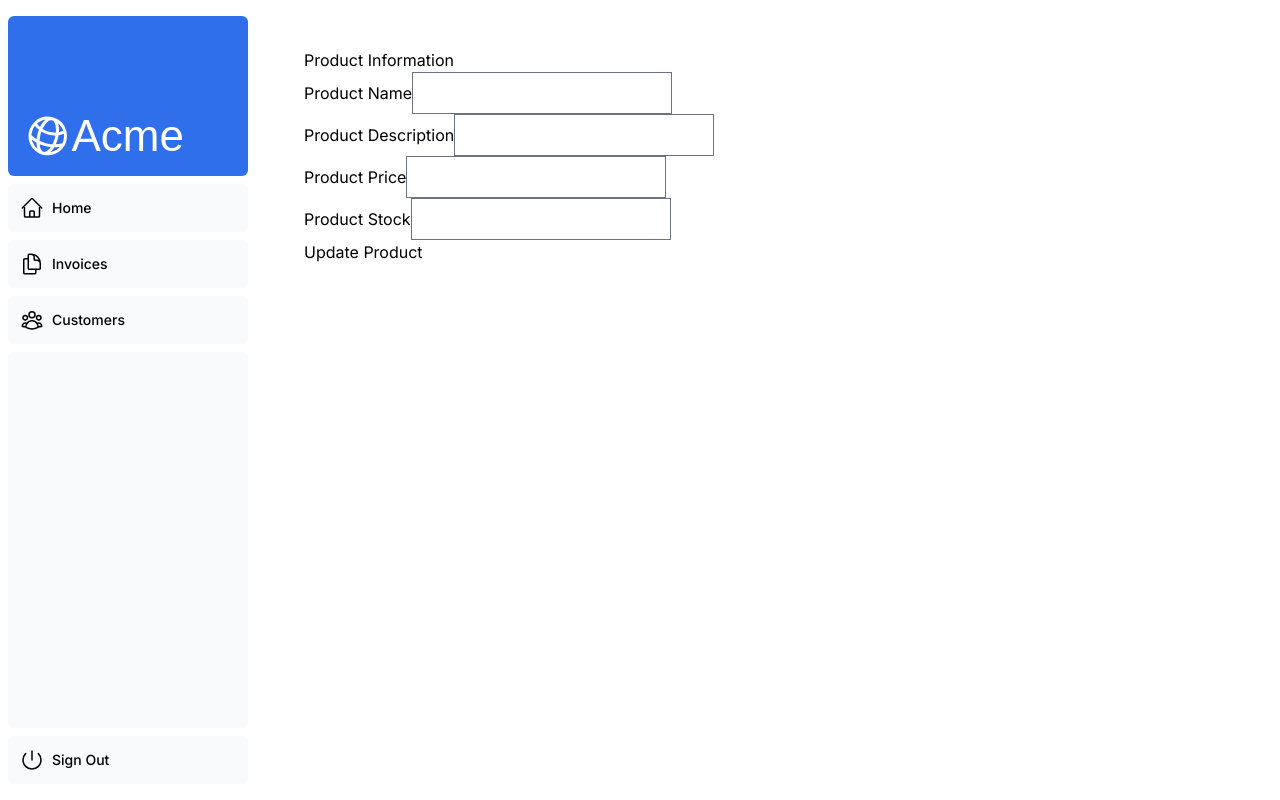
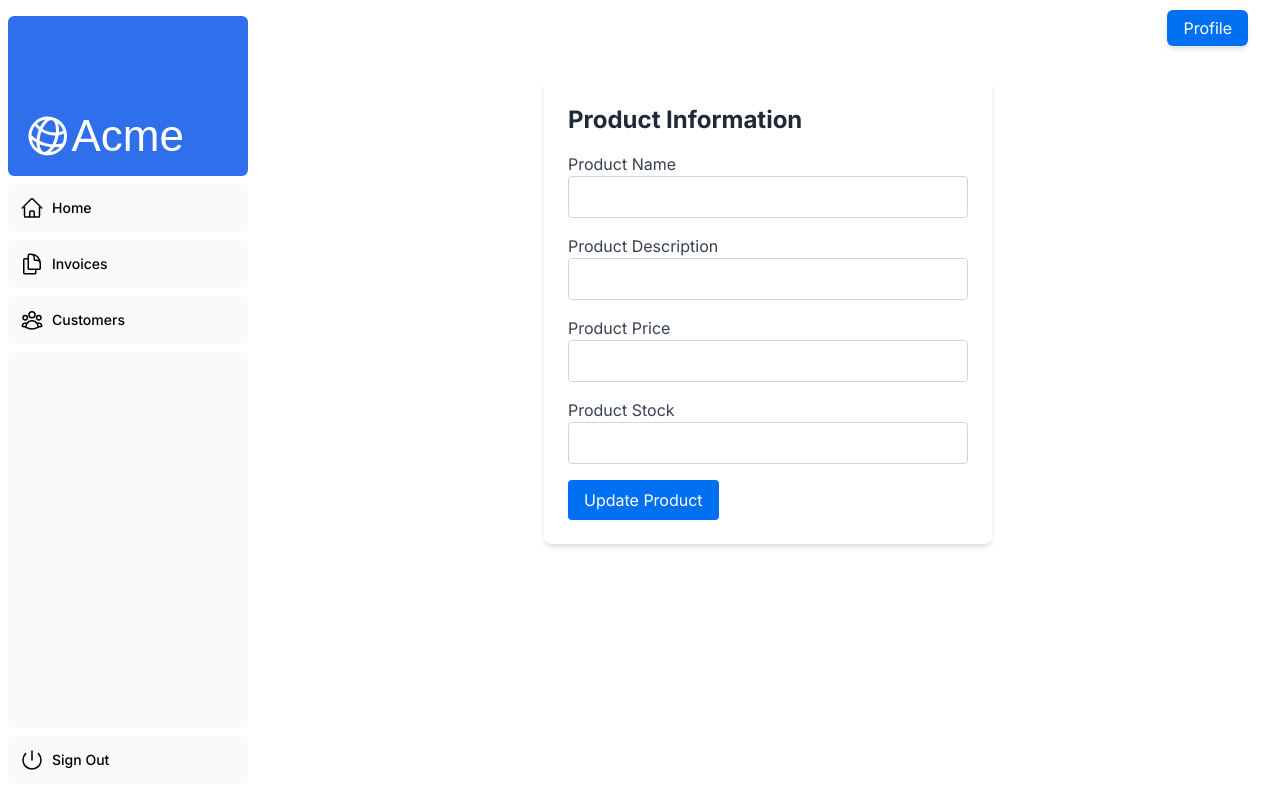
Before and after one commit to TimoteoTapia/ProjectGroup, a Next.js app: page /dashboard/profile/products/1/edit in a window 1280 px wide. Built offline with nearby package versions, Linux system fonts and the light colour scheme; no server answers; the database is empty; a web font is replaced by a local one.

Commit message:
profile Styles added

```diff
--- a/app/dashboard/layout.tsx
+++ b/app/dashboard/layout.tsx
@@ -1,4 +1,5 @@
 import SideNav from '@/app/ui/dashboard/sidenav';
+import Link from 'next/link';
 
 export default function Layout({ children }: { children: React.ReactNode }) {
   return (
@@ -6,7 +7,17 @@ export default function Layout({ children }: { children: React.ReactNode }) {
       <div className="w-full flex-none md:w-64">
         <SideNav />
       </div>
-      <div className="flex-grow p-6 md:overflow-y-auto md:p-12">{children}</div>
+      <div className="flex-grow p-6 md:overflow-y-auto md:p-12">
+        {children}
+        <div className="absolute right-4 top-4 mr-4">
+          <Link
+            href="/dashboard/profile"
+            className="rounded-md bg-blue-500 px-4 py-2 text-white shadow-md transition duration-300 hover:bg-blue-600"
+          >
+            Profile
+          </Link>
+        </div>
+      </div>
     </div>
   );
 }
--- a/app/dashboard/profile/page.tsx
+++ b/app/dashboard/profile/page.tsx
@@ -1,5 +1,6 @@
 import { fetchUserByEmail } from '@/app/lib/data';
 import { auth } from '@/auth';
+import Link from 'next/link';
 
 export default async function ProfilePage() {
   const user = await auth();
@@ -12,15 +13,49 @@ export default async function ProfilePage() {
   console.log(fetchUser);
 
   return (
-    <>
-      <div>
-        <h1>Profile</h1>
-        <p>Profile page content</p>
-      </div>
-        <div>
-            <h2>{fetchUser?.firstName} {fetchUser?.lastName}</h2>
-            <p>{fetchUser?.email}</p>
+    <section
+      style={{ fontFamily: 'Montserrat' }}
+      className="flex h-screen items-center justify-center bg-green-800 font-medium"
+    >
+      <section className="mx-auto w-64 rounded-2xl bg-gray-100 px-8 py-6 shadow-lg">
+        <div className="mx-auto mt-6 w-fit">
+          {/* Placeholder para la foto del usuario */}
+          <img
+            src="https://api.lorem.space/image/face?w=120&h=120&hash=bart89fe"
+            className="w-28 rounded-full "
+            alt="profile picture"
+          />
         </div>
-    </>
+
+        <div className="mt-8 ">
+          {/* Mostrar el nombre y correo del usuario */}
+          <h2 className="text-2xl font-bold tracking-wide text-black">
+            {fetchUser?.firstName} {fetchUser?.lastName}
+            <br />
+            {fetchUser?.email}
+          </h2>
+        </div>
+        <p className="mt-2.5 font-semibold text-emerald-400">Active</p>
+
+        <div className="mt-8 h-1 w-full rounded-full bg-black">
+          <div className="h-1 w-2/5 rounded-full bg-yellow-500 "></div>
+        </div>
+        {/* <div className="mt-3 text-sm text-white">
+          <span className="font-semibold text-gray-400">Storage:</span>
+          <span>40%</span>
+        </div> */}
+        {/* Botón con estilo tailwind */}
+        <button className="focus:shadow-outline mt-6 w-full rounded bg-blue-500 px-4 py-2 font-bold text-white hover:bg-blue-700 focus:outline-none">
+          <Link href="/dashboard/profile/products">
+            <span className="hidden md:block">Settings</span>{' '}
+          </Link>
+        </button>
+        <button className="focus:shadow-outline mt-6 w-full rounded bg-blue-500 px-4 py-2 font-bold text-white hover:bg-blue-700 focus:outline-none">
+          <Link href="/dashboard/profile/reviews">
+            <span className="hidden md:block">Review</span>{' '}
+          </Link>
+        </button>
+      </section>
+    </section>
   );
 }
--- a/app/dashboard/profile/products/[id]/page.tsx
+++ b/app/dashboard/profile/products/[id]/page.tsx
@@ -1,6 +1,6 @@
-import { fetchProductById } from "@/app/lib/data";
-import Image from "next/image";
-import Link from "next/link";
+import { fetchProductById } from '@/app/lib/data';
+import Image from 'next/image';
+import Link from 'next/link';
 
 export default async function ProfileProductDetail({
   params,
@@ -11,18 +11,23 @@ export default async function ProfileProductDetail({
   const product = await fetchProductById(id);
   return (
     <>
-            <div>
-                <h1>{product?.name}</h1>
-                <p>{product?.description}</p>
-                <p>{product?.price}</p>
-                <p>{product?.stock}</p>
+      <div className="mx-auto mt-8 max-w-md rounded-lg bg-white p-6 shadow-md">
+        <h1 className="mb-4 text-2xl font-bold text-gray-800">
+          {product?.name}
+        </h1>
+        <p className="mb-2 text-gray-600">{product?.description}</p>
+        <p className="mb-2 text-gray-700">Price: ${product?.price}</p>
+        <p className="mb-2 text-gray-700">Stock: {product?.stock}</p>
+        <div className="mx-auto h-40 w-40">
           <Image
             src={product?.image || 'https://via.placeholder.com/200'}
             alt={'Image product of ' + product?.name}
             width={200}
             height={200}
+            className="rounded-lg object-cover"
           />
         </div>
+      </div>
     </>
-    )
+  );
 }
--- a/app/dashboard/profile/products/page.tsx
+++ b/app/dashboard/profile/products/page.tsx
@@ -15,10 +15,12 @@ export default async function ProductsProfilePage() {
   return (
     <>
       <div className="flex justify-between">
-        <h1>Profile</h1>
-        <CreateProductButton />
+        <h1 className="text-2xl font-bold text-gray-800">Profile</h1>
+        <div className="ml-5">
+          <CreateProductButton />
+        </div>
       </div>
-      <div className='flex flex-column'>
+      <div className="flex-column flex">
         <ProductProfileComponent id={userId} />
       </div>
     </>
--- a/app/ui/profile/Buttons.tsx
+++ b/app/ui/profile/Buttons.tsx
@@ -7,9 +7,9 @@ export function DetailsProductsButton({ id }: { id: string }) {
   return (
     <Link
       href={`/dashboard/profile/products/${id}`}
-      className="hover:bg-silverSand-300 rounded-md border p-2"
+      className="rounded-md border border-gray-400 px-4 py-2 font-semibold text-gray-700 transition duration-300 ease-in-out hover:bg-gray-300"
     >
-      View product
+      View Product
     </Link>
   );
 }
@@ -18,17 +18,17 @@ export function CreateProductButton() {
   return (
     <Link
       href="/dashboard/profile/products/create"
+      className="inline-block rounded bg-green-500 px-4 py-2 font-bold text-white transition duration-300 ease-in-out hover:bg-green-600"
     >
       <span className="hidden md:block">Create Product</span>{' '}
     </Link>
   );
 }
-
 export function UpdateProductButton({ id }: { id: string }) {
   return (
     <Link
       href={`/dashboard/profile/products/${id}/edit`}
-      className="hover:bg-silverSand-300 rounded-md border p-2"
+      className="rounded-md border border-gray-400 px-4 py-2 font-semibold text-gray-700 transition duration-300 ease-in-out hover:bg-gray-300"
     >
       Update Product
     </Link>
@@ -40,9 +40,9 @@ export function DeleteProductButton({ id }: { id: string }) {
   return (
     <>
       <form action={deleteItem}>
-        <button className="hover:bg-silverSand-300 rounded-md border p-2">
-          <span className="sr-only">Delete</span>
-          Delete
+        <button className="rounded-md border border-gray-400 px-4 py-2 font-semibold text-gray-700 transition duration-300 ease-in-out hover:bg-gray-300">
+          <span className="sr-only">Delete Product</span>
+          Delete Product
         </button>
       </form>
     </>
--- a/app/ui/profile/CreateProductComponent.tsx
+++ b/app/ui/profile/CreateProductComponent.tsx
@@ -11,49 +11,72 @@ export default function CreateProductComponent({ id }: { id: string }) {
   );
 
   return (
-    <form action={setFormState}>
-      <div>
-        <div>
-          <label htmlFor="name">
+    <form
+      action={setFormState}
+      className="mx-auto mt-8 max-w-md rounded-lg bg-white p-6 shadow-md"
+    >
+      <div className="mb-4">
+        <label
+          htmlFor="name"
+          className="block text-sm font-medium text-gray-700"
+        >
           Product Name
         </label>
+        <input
+          name="name"
+          id="name"
+          type="text"
+          className="mt-1 w-full rounded-md border border-gray-300 p-2"
+        />
       </div>
-        <div>
-          <input name='name' id='name' type="text" />
-        </div>
-      </div>
-      <div>
-        <div>
-          <label htmlFor="description">
+      <div className="mb-4">
+        <label
+          htmlFor="description"
+          className="block text-sm font-medium text-gray-700"
+        >
           Product Description
         </label>
+        <input
+          name="description"
+          id="description"
+          type="text"
+          className="mt-1 w-full rounded-md border border-gray-300 p-2"
+        />
       </div>
-        <div>
-          <input name='description' id='description' type="text" />
-        </div>
-      </div>
-      <div>
-        <div>
-          <label htmlFor="price">
+      <div className="mb-4">
+        <label
+          htmlFor="price"
+          className="block text-sm font-medium text-gray-700"
+        >
           Product Price
         </label>
+        <input
+          name="price"
+          id="price"
+          type="text"
+          className="mt-1 w-full rounded-md border border-gray-300 p-2"
+        />
       </div>
-        <div>
-          <input name='price' id='price' type="text" />
-        </div>
-      </div>
-      <div>
-        <div>
-          <label htmlFor="stock">
+      <div className="mb-4">
+        <label
+          htmlFor="stock"
+          className="block text-sm font-medium text-gray-700"
+        >
           Product Stock
         </label>
+        <input
+          name="stock"
+          id="stock"
+          type="text"
+          className="mt-1 w-full rounded-md border border-gray-300 p-2"
+        />
       </div>
-        <div>
-          <input name='stock' id='stock' type="text" />
-        </div>
-      </div>
-      <input type="text" name="userId" id="userId" value={id} hidden/>
-      <input type="submit" value={"Create product"}  className='cursor-pointer mt-5'/>
+      <input type="text" name="userId" id="userId" value={id} hidden />
+      <input
+        type="submit"
+        value={'Create product'}
+        className="mt-5 cursor-pointer rounded-md bg-blue-500 px-4 py-2 text-white hover:bg-blue-600"
+      />
     </form>
   );
 }
--- a/app/ui/profile/EditProductComponent.tsx
+++ b/app/ui/profile/EditProductComponent.tsx
@@ -12,27 +12,65 @@ export default function EditProductComponent({
 
   return (
     <>
-      <div>
-        <h1>Product Information</h1>
-        <form action={updateProductInfo}>
-          <div>
-            <label htmlFor="name">Product Name</label>
-            <input type="text" name='name' id='name' defaultValue={productData.name}/>
+      <div className="mx-auto mt-8 max-w-md rounded-lg bg-white p-6 shadow-md">
+        <h1 className="mb-4 text-2xl font-bold text-gray-800">
+          Product Information
+        </h1>
+        <form onSubmit={updateProductInfo} className="space-y-4">
+          <div className="flex flex-col">
+            <label htmlFor="name" className="text-gray-700">
+              Product Name
+            </label>
+            <input
+              type="text"
+              name="name"
+              id="name"
+              defaultValue={productData.name}
+              className="rounded border border-gray-300 p-2"
+            />
+          </div>
+          <div className="flex flex-col">
+            <label htmlFor="description" className="text-gray-700">
+              Product Description
+            </label>
+            <input
+              type="text"
+              name="description"
+              id="description"
+              defaultValue={productData.description}
+              className="rounded border border-gray-300 p-2"
+            />
+          </div>
+          <div className="flex flex-col">
+            <label htmlFor="price" className="text-gray-700">
+              Product Price
+            </label>
+            <input
+              type="text"
+              name="price"
+              id="price"
+              defaultValue={productData.price}
+              className="rounded border border-gray-300 p-2"
+            />
+          </div>
+          <div className="flex flex-col">
+            <label htmlFor="stock" className="text-gray-700">
+              Product Stock
+            </label>
+            <input
+              type="text"
+              name="stock"
+              id="stock"
+              defaultValue={productData.stock}
+              className="rounded border border-gray-300 p-2"
+            />
           </div>
           <div>
-            <label htmlFor="description">Product Description</label>
-            <input type="text" name='description' id='description' defaultValue={productData.description}/>
-          </div>
-          <div>
-            <label htmlFor="price">Product Price</label>
-            <input type='text' name='price' id='price' defaultValue={productData.price}/>
-          </div>
-          <div>
-            <label htmlFor="stock">Product Stock</label>
-            <input type='text' name='stock' id='stock' defaultValue={productData.stock}/>
-          </div>
-          <div>
-            <input type="submit" value={"Update Product"} className='cursor-pointer '/>
+            <input
+              type="submit"
+              value={'Update Product'}
+              className="cursor-pointer rounded bg-blue-500 px-4 py-2 text-white transition duration-300 hover:bg-blue-600"
+            />
           </div>
         </form>
       </div>
--- a/app/ui/profile/ProductsProfile.tsx
+++ b/app/ui/profile/ProductsProfile.tsx
@@ -1,33 +1,48 @@
 import { fetchProductsByUserId } from '@/app/lib/data';
 import Link from 'next/link';
-import { DeleteProductButton, DetailsProductsButton, UpdateProductButton } from './Buttons';
+import {
+  DeleteProductButton,
+  DetailsProductsButton,
+  UpdateProductButton,
+} from './Buttons';
 
 export default async function ProductProfileComponent({ id }: { id: string }) {
   const products = await fetchProductsByUserId(id);
-  console.log(products);
+
   return (
     <>
-      <div>
-        {products.map((product) => {
-          return (
-            <div key={product.id} className="m-2 border-4 p-2">
-              <h2>{product.name}</h2>
-              <p>{product.description}</p>
-              <p>{product.price}</p>
-              <p>{product.stock}</p>
+      <div className="grid grid-cols-1 gap-6 sm:grid-cols-2 md:grid-cols-3">
+        {products.map((product) => (
+          <div
+            key={product.id}
+            className="transform overflow-hidden rounded-lg border border-gray-300 bg-white shadow-lg transition duration-300 ease-in-out hover:scale-105"
+          >
             <img
               src={product.image || 'https://via.placeholder.com/200'}
               alt={product.name}
-                width={200}
-                height={200}
+              className="h-40 w-full object-cover object-center"
             />
-
+            <div className="p-4">
+              <h2 className="mb-2 text-xl font-semibold text-gray-800">
+                {product.name}
+              </h2>
+              <p className="mb-2 text-sm text-gray-600">
+                {product.description}
+              </p>
+              <p className="text-lg font-bold text-green-600">
+                ${product.price}
+              </p>
+              <p className="text-sm font-semibold text-gray-600">
+                Stock: {product.stock}
+              </p>
+              <div className="mt-4 flex justify-end space-x-2">
                 <DetailsProductsButton id={product.id} />
                 <UpdateProductButton id={product.id} />
                 <DeleteProductButton id={product.id} />
               </div>
-          );
-        })}
+            </div>
+          </div>
+        ))}
       </div>
     </>
   );
--- a/app/ui/profile/ReviewsComponent.tsx
+++ b/app/ui/profile/ReviewsComponent.tsx
@@ -4,12 +4,15 @@ export default async function ReviewsComponent({ id }: { id: string }) {
   const getReviews = await fetchReviewsByUserId(id);
 
   return (
-    <div>
+    <div className="space-y-4">
       {getReviews?.map((review) => {
         return (
-          <div>
-            <h3>{review.title}</h3>
-            <p>{review.content}</p>
+          <div
+            key={review.id}
+            className="rounded-lg bg-green-400 p-4 shadow-md"
+          >
+            <h3 className="text-xl font-bold">{review.title}</h3>
+            <p className="text-gray-700">{review.content}</p>
           </div>
         );
       })}
```
Lines whose indentation alone changed are shown as unchanged.
